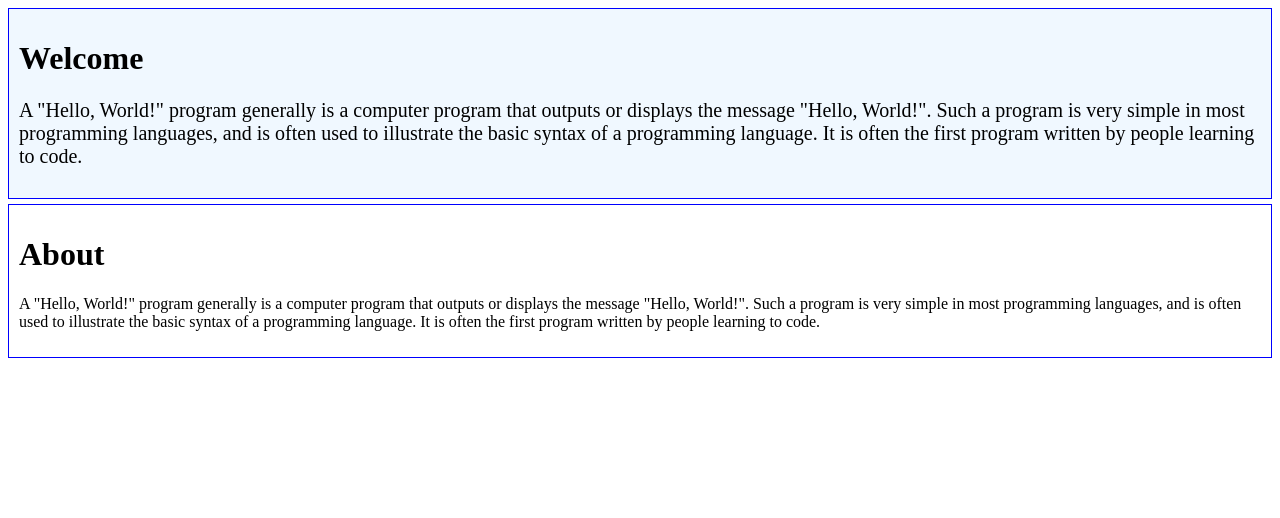
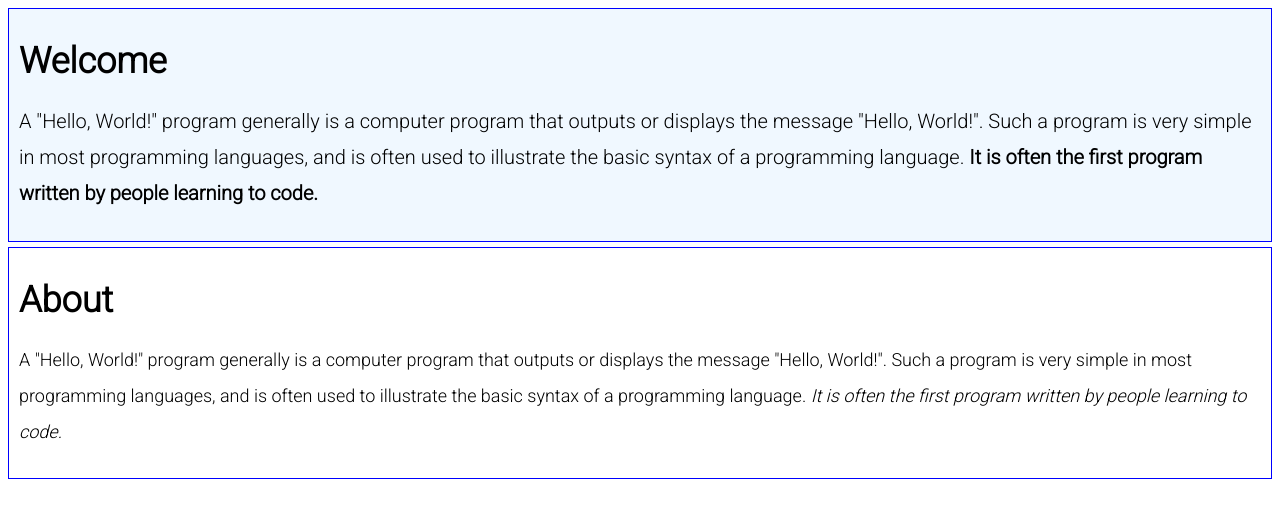
Before and after one commit to kn123g/Learnings, a plain HTML site: page html/selector_in_css.html in a window 1280 px wide. Drawn offline with Linux system fonts and the light colour scheme.

Commit message:
font styling and external font added

```diff
--- /dev/null
+++ b/css/fonts.css
@@ -0,0 +1,12 @@
+@import url('https://fonts.googleapis.com/css2?family=Roboto:wght@300&display=swap');
+body{
+    font-family: 'Roboto', sans-serif;
+    font-size:18px;
+    line-height: 2em;
+}
+#welcome p span{
+    font-weight: bold;
+}
+#about p span{
+    font-style: italic;
+}
--- a/html/selector_in_css.html
+++ b/html/selector_in_css.html
@@ -6,6 +6,7 @@
     <title>HTML Entities</title>
     <!-- External selector -->
     <link rel="stylesheet" href="../css/selectors.css">
+    <link rel="stylesheet" href="../css/fonts.css">
 </head>
 <body>
    <Div id="welcome">
@@ -13,7 +14,8 @@
        <p>
         A "Hello, World!" program generally is a computer program that outputs or displays the message "Hello, World!".
         Such a program is very simple in most programming languages, and is often used to illustrate
-        the basic syntax of a programming language. It is often the first program written by people learning to code.
+        the basic syntax of a programming language.
+        <span>It is often the first program written by people learning to code.</span>
        </p>
    </Div>
    <Div id="about">
@@ -21,7 +23,8 @@
        <p>
         A "Hello, World!" program generally is a computer program that outputs or displays the message "Hello, World!".
         Such a program is very simple in most programming languages, and is often used to illustrate
-        the basic syntax of a programming language. It is often the first program written by people learning to code.
+        the basic syntax of a programming language.
+        <span>It is often the first program written by people learning to code.</span>
        </p>
     </Div>
 </body>
```
